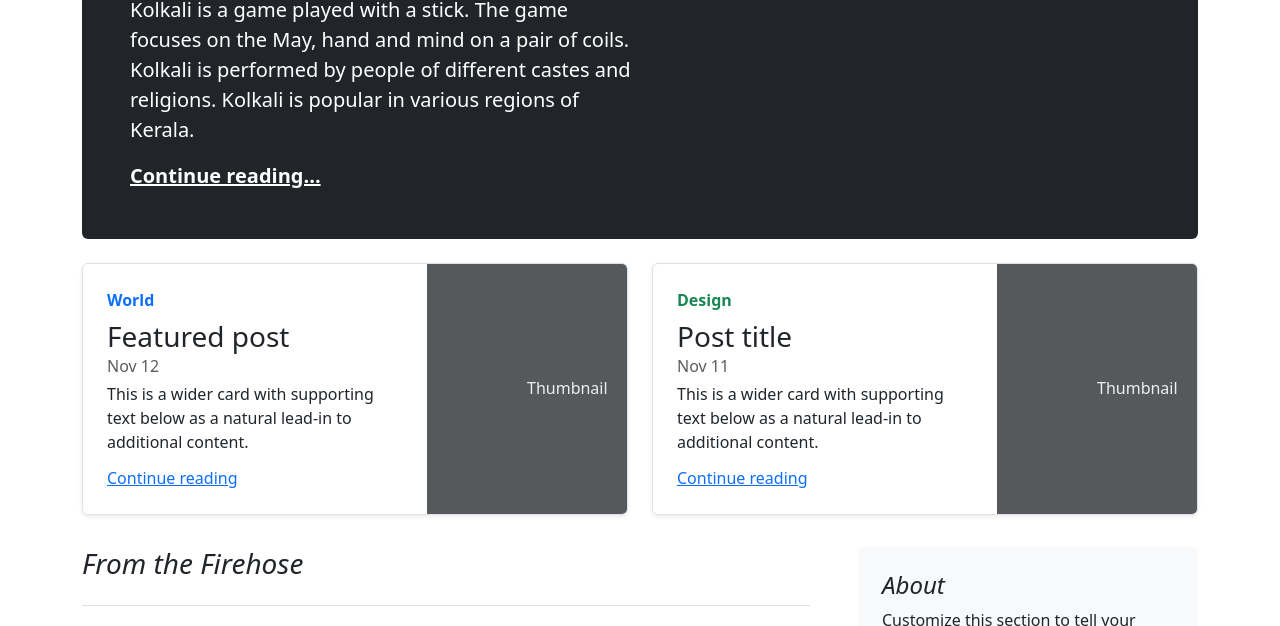
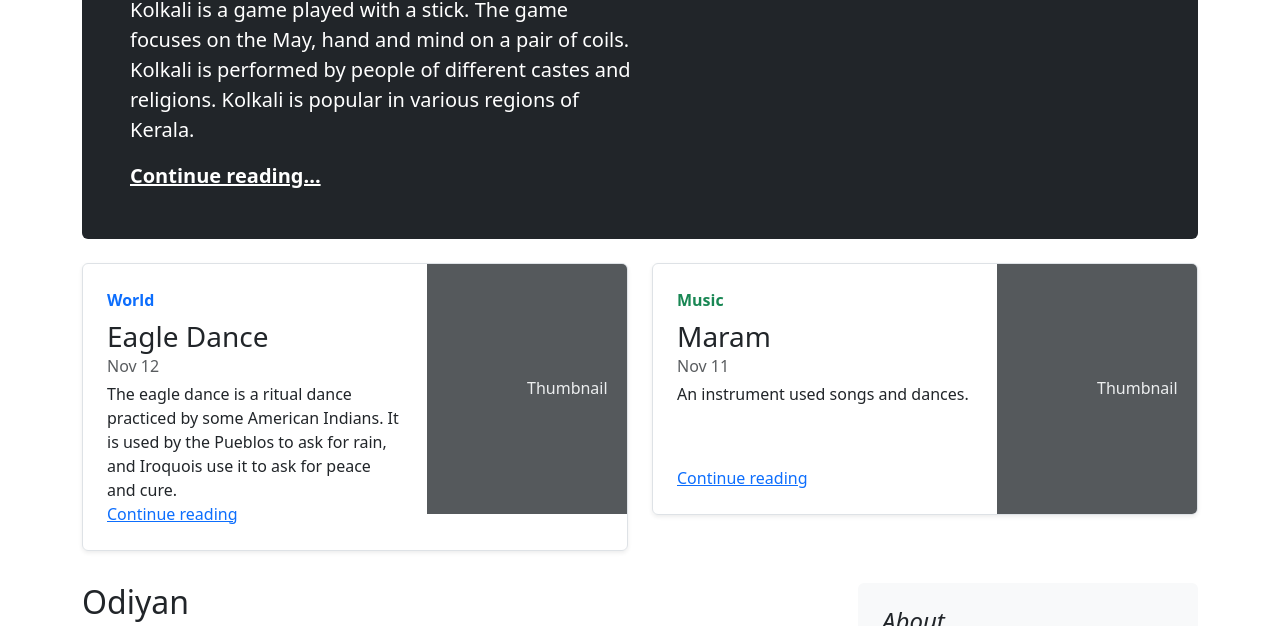
Before and after one commit to AnjPR/BlogSpot-, a plain HTML site: page pages.html in a window 1280 px wide. Shown: the part 255-881 px from the top of the page. Drawn offline with nearby package versions, Linux system fonts and the light colour scheme.

Commit message:
files added

```diff
--- a/pages.html
+++ b/pages.html
@@ -57,13 +57,17 @@
           <div class="row g-0 border rounded overflow-hidden flex-md-row mb-4 shadow-sm h-md-250 position-relative">
             <div class="col p-4 d-flex flex-column position-static">
               <strong class="d-inline-block mb-2 text-primary">World</strong>
-              <h3 class="mb-0">Featured post</h3>
+              <h3 class="mb-0">Eagle Dance</h3>
               <div class="mb-1 text-muted">Nov 12</div>
-              <p class="card-text mb-auto">This is a wider card with supporting text below as a natural lead-in to additional content.</p>
+              <p class="card-text mb-auto">The eagle dance is a ritual dance practiced by some American Indians. It is used by the Pueblos to ask for rain, and Iroquois use it to ask for peace and cure. </p>
               <a href="#" class="stretched-link">Continue reading</a>
             </div>
             <div class="col-auto d-none d-lg-block">
-              <svg class="bd-placeholder-img" width="200" height="250" xmlns="http://www.w3.org/2000/svg" role="img" aria-label="Placeholder: Thumbnail" preserveAspectRatio="xMidYMid slice" focusable="false"><title>Placeholder</title><rect width="100%" height="100%" fill="#55595c"></rect><text x="50%" y="50%" fill="#eceeef" dy=".3em">Thumbnail</text></svg>
+              <svg class="bd-placeholder-img" width="200" height="250" xmlns="http://www.w3.org/2000/svg" role="img" aria-label="Placeholder: Thumbnail" preserveAspectRatio="xMidYMid slice" focusable="true">
+                <image href="res\eagle_dance.jpeg" height="200" width="200" />
+                <title>Placeholder</title>
+                <rect width="100%" height="100%" fill="#55595c"></rect><text x="50%" y="50%" fill="#eceeef" dy=".3em">Thumbnail</text>
+              </svg>
 
             </div>
           </div>
@@ -71,10 +75,10 @@
         <div class="col-md-6">
           <div class="row g-0 border rounded overflow-hidden flex-md-row mb-4 shadow-sm h-md-250 position-relative">
             <div class="col p-4 d-flex flex-column position-static">
-              <strong class="d-inline-block mb-2 text-success">Design</strong>
-              <h3 class="mb-0">Post title</h3>
+              <strong class="d-inline-block mb-2 text-success">Music</strong>
+              <h3 class="mb-0">Maram</h3>
               <div class="mb-1 text-muted">Nov 11</div>
-              <p class="mb-auto">This is a wider card with supporting text below as a natural lead-in to additional content.</p>
+              <p class="mb-auto">An instrument used songs and dances.</p>
               <a href="#" class="stretched-link">Continue reading</a>
             </div>
             <div class="col-auto d-none d-lg-block">
@@ -87,12 +91,9 @@
 
       <div class="row g-5">
         <div class="col-md-8">
-          <h3 class="pb-4 mb-4 fst-italic border-bottom">
-            From the Firehose
-          </h3>
 
           <article class="blog-post">
-            <h2 class="blog-post-title">Sample blog post</h2>
+            <h2 class="blog-post-title">Odiyan</h2>
             <p class="blog-post-meta">January 1, 2021 by <a href="#">Mark</a></p>
 
             <p>This blog post shows a few different types of content that’s supported and styled with Bootstrap. Basic typography, lists, tables, images, code, and more are all supported as expected.</p>
@@ -217,7 +218,7 @@
           <div class="position-sticky" style="top: 2rem;">
             <div class="p-4 mb-3 bg-light rounded">
               <h4 class="fst-italic">About</h4>
-              <p class="mb-0">Customize this section to tell your visitors a little bit about your publication, writers, content, or something else entirely. Totally up to you.</p>
+              <p class="mb-0">This is a blog space for you to share about your culture.</p>
             </div>
 
             <div class="p-4">
```
Also changed, not shown: res/eagle_dance.jpeg (added).
